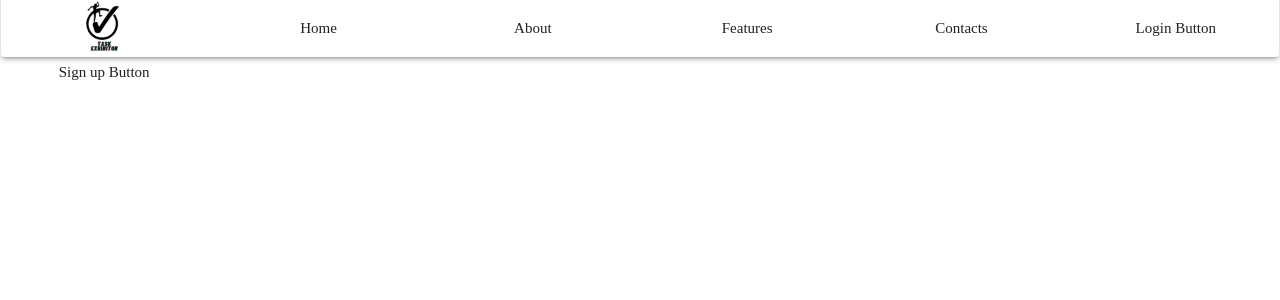
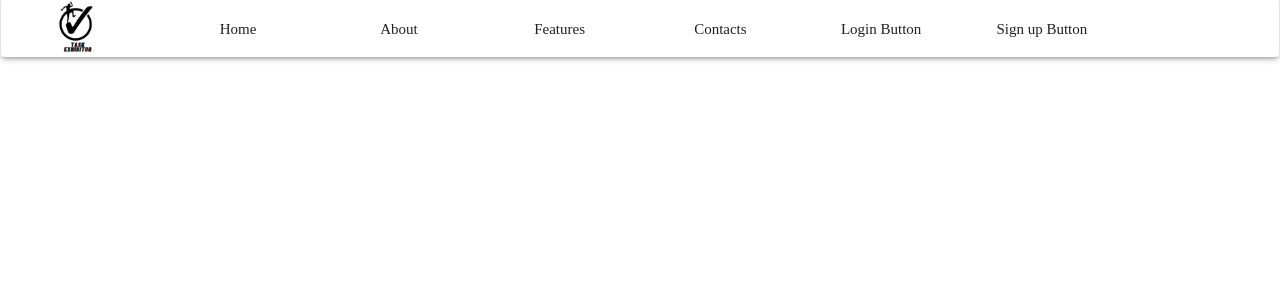
Before and after one commit to praveen4star/Tracker, a React (Create React App) app: page / in a window 1280 px wide. Shown: the top 300 px of the page. Built offline with nearby package versions, Linux system fonts and the light colour scheme.

Commit message:
added sign up button

```diff
--- a/src/pages/Home/index.js
+++ b/src/pages/Home/index.js
@@ -21,13 +21,14 @@ const Home = () => {
         <Box sx={boxStyle}>
             <Paper sx={paperStyle} elevation={3} >
                 <Grid container spacing={1} sx={gridStyle}>
-                    <Grid item xs={2} md={2} ><img src={Logo} alt="logo" loading='lazy' style={{height : '3.2rem'}}></img> </Grid>
-                    <Grid item xs={2} md={2}> Home </Grid>
-                    <Grid item xs={2} md={2}> About </Grid>
-                    <Grid item xs={2} md={2}> Features </Grid>
-                    <Grid item xs={2} md={2}> Contacts </Grid>
-                    <Grid item xs={2} md={2}> Login Button </Grid>
-                    <Grid item xs={2} md={2}> Sign up Button </Grid>
+                    <Grid item xs={2} md={1.5} ><img src={Logo} alt="logo" loading='lazy' style={{height : '3.2rem'}}></img> </Grid>
+                    <Grid item xs={2} md={1.5}> Home </Grid>
+                    <Grid item xs={2} md={1.5}> About </Grid>
+                    <Grid item xs={2} md={1.5}> Features </Grid>
+                    <Grid item xs={2} md={1.5}> Contacts </Grid>
+                    <Grid item xs={2} md={1.5}> Login Button </Grid>
+
+                    <Grid item xs={2} md={1.5}> Sign up Button </Grid>
 
                 </Grid>
             </Paper>
```
